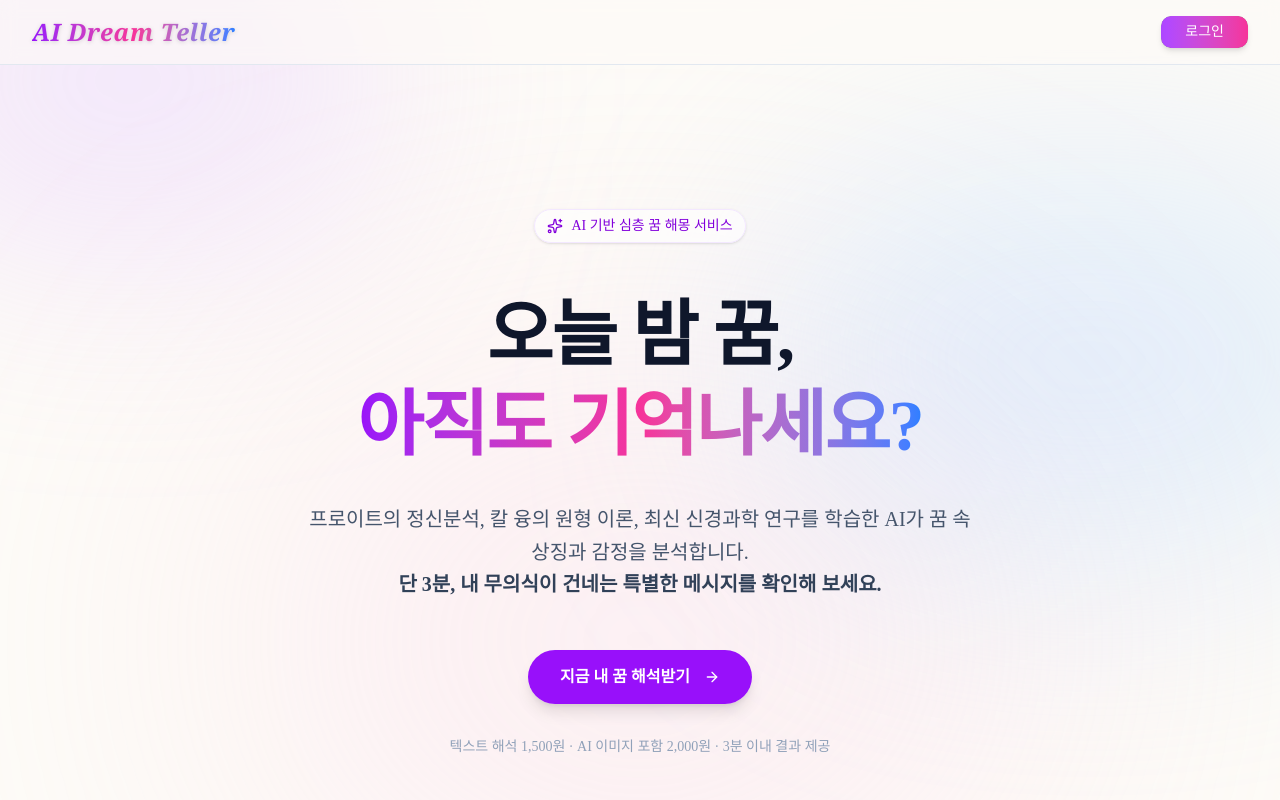
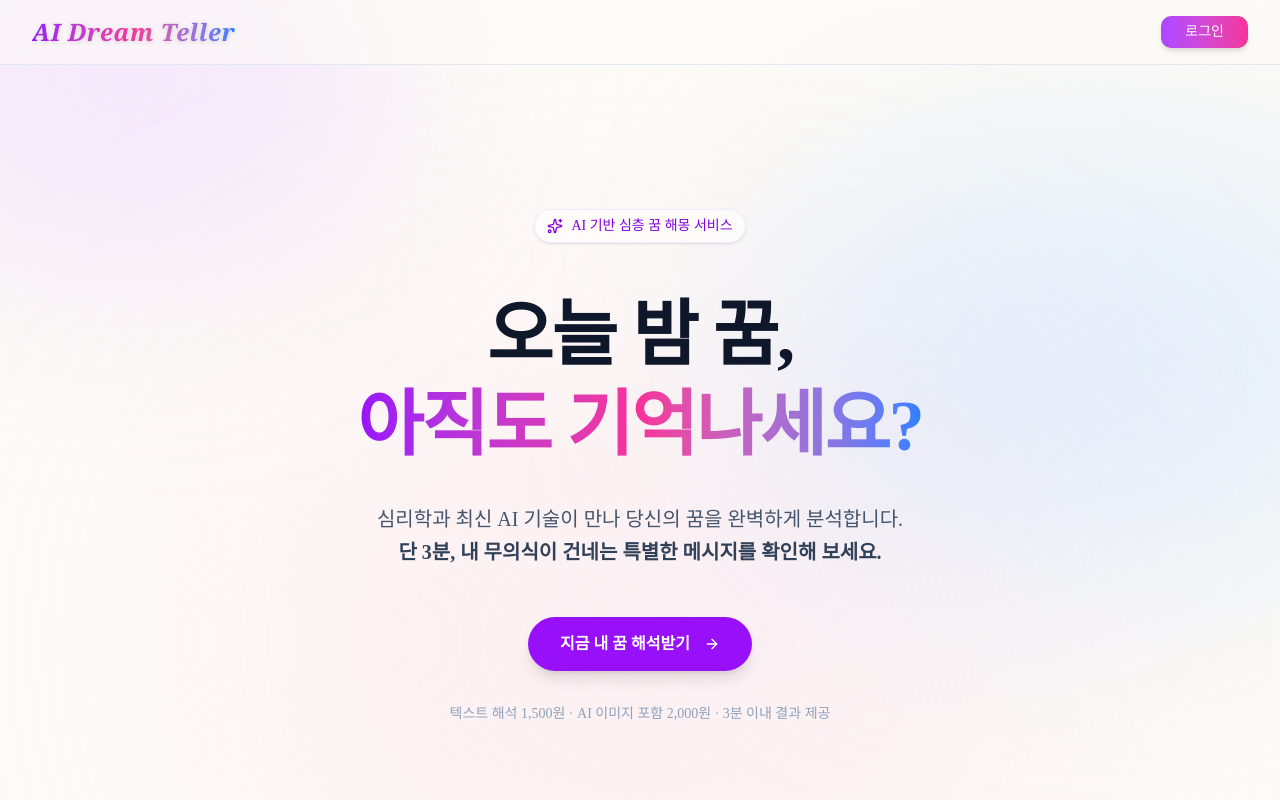
Before and after one commit to JMoodMusic/ai-dream-teller, a Next.js app: page / in a window 1280 px wide. Shown: the top 800 px of the page. Built offline with nearby package versions, Linux system fonts and the light colour scheme.

Commit message:
style: 랜딩 페이지 서브 카피 간결화
- 랜딩 페이지의 긴 설명글을 한눈에 들어오도록 간결하고 임팩트 있는 문장으로 수정

```diff
--- a/src/app/page.tsx
+++ b/src/app/page.tsx
@@ -57,7 +57,7 @@ export default function Home() {
             transition={{ duration: 0.8, delay: 0.4, ease: "easeOut" }}
             className="text-lg sm:text-xl text-slate-600 max-w-2xl leading-relaxed break-keep"
           >
-            프로이트의 정신분석, 칼 융의 원형 이론, 최신 신경과학 연구를 학습한 AI가 꿈 속 상징과 감정을 분석합니다.
+            심리학과 최신 AI 기술이 만나 당신의 꿈을 완벽하게 분석합니다.
             <br />
             <span className="font-semibold text-slate-700">
               단 3분, 내 무의식이 건네는 특별한 메시지를 확인해 보세요.
```
